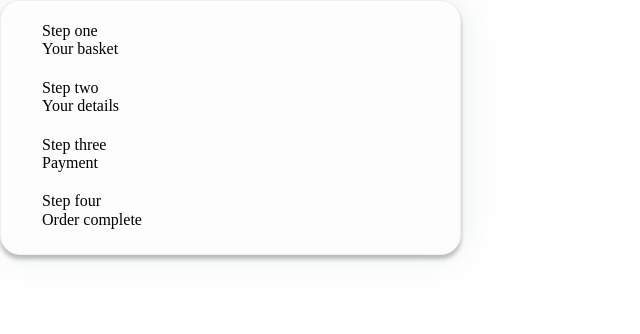
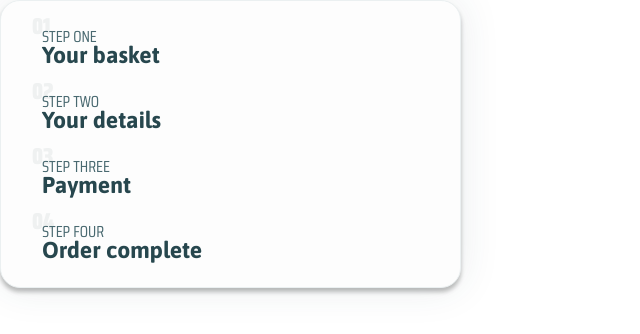
Before and after one commit to jmaloon/overhaul-front-end-test, a React (Vite) app: page / in a window 1280 px wide. Shown: the top 334 px of the page, without its empty margins (0-640 px from the left). Built offline with nearby package versions, Linux system fonts and the light colour scheme.

Commit message:
adding fonts and more styles

```diff
--- a/index.html
+++ b/index.html
@@ -7,6 +7,13 @@
     <title>Vite + React + TS</title>
 
     <link rel="stylesheet" href="normalize.css" />
+
+    <link rel="preconnect" href="https://fonts.googleapis.com" />
+    <link rel="preconnect" href="https://fonts.gstatic.com" crossorigin />
+    <link
+      href="https://fonts.googleapis.com/css2?family=Asap:wght@700&family=Saira+Condensed:wght@400;900&display=swap"
+      rel="stylesheet"
+    />
   </head>
   <body>
     <div id="root"></div>
--- a/src/App.css
+++ b/src/App.css
@@ -23,6 +23,18 @@
 }
 
 .progress-step {
+  position: relative;
   display: flex;
   flex-direction: column;
+  padding-top: 8px;
 }
+
+.progress-step-counter {
+  position: absolute;
+  top: -7px;
+  left: -10px;
+}
+
+.progress-step-overline {
+  z-index: 1;
+}
--- a/src/App.tsx
+++ b/src/App.tsx
@@ -6,23 +6,31 @@ function App() {
     <div className="progress-wrapper">
       <ol className="progress">
         <li className="progress-step progress-step__past">
+          <span className="text-counter progress-step-counter">01</span>
           <span className="visually-hidden">Completed: </span>
-          <span className="progress-step">Step one</span>
-          <span className="progress-label">Your basket</span>
+          <span className="text-overline progress-step-overline">Step one</span>
+          <span className="text-label">Your basket</span>
         </li>
         <li className="progress-step progress-step__past">
+          <span className="text-counter progress-step-counter">02</span>
           <span className="visually-hidden">Completed: </span>
-          <span className="progress-step">Step two</span>
-          <span className="progress-label">Your details</span>
+          <span className="text-overline progress-step-overline">Step two</span>
+          <span className="text-label">Your details</span>
         </li>
         <li className="progress-step progress-step__current">
+          <span className="text-counter progress-step-counter">03</span>
           <span className="visually-hidden">Completed: </span>
-          <span className="progress-step">Step three</span>
-          <span className="progress-label">Payment</span>
+          <span className="text-overline progress-step-overline">
+            Step three
+          </span>
+          <span className="text-label">Payment</span>
         </li>
         <li className="progress-step">
-          <span className="progress-step">Step four</span>
-          <span className="progress-label">Order complete</span>
+          <span className="text-counter progress-step-counter">04</span>
+          <span className="text-overline progress-step-overline">
+            Step four
+          </span>
+          <span className="text-label">Order complete</span>
         </li>
       </ol>
     </div>
--- a/src/index.css
+++ b/src/index.css
@@ -12,3 +12,36 @@
   clip-path: inset(50%);
   white-space: nowrap;
 }
+
+.text-counter {
+  font-family: "Saira Condensed", sans-serif;
+  font-weight: 900;
+  font-style: normal;
+
+  font-size: 23px;
+  line-height: 23px;
+  color: rgba(239, 241, 241, 1);
+}
+
+.text-overline {
+  font-family: "Saira Condensed", sans-serif;
+  font-weight: 400;
+  font-style: normal;
+
+  font-size: 16px;
+  line-height: 14px;
+  text-transform: uppercase;
+  color: rgba(73, 105, 112, 1);
+}
+
+.text-label {
+  font-family: "Asap", system-ui;
+  font-optical-sizing: auto;
+  font-weight: 700;
+  font-style: normal;
+  font-variation-settings: "wdth" 100;
+
+  font-size: 23px;
+  line-height: 23px;
+  color: rgba(39, 71, 78, 1);
+}
```
